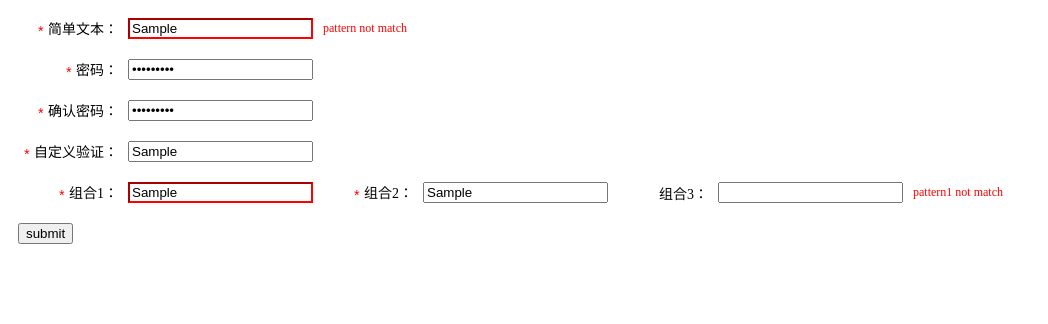
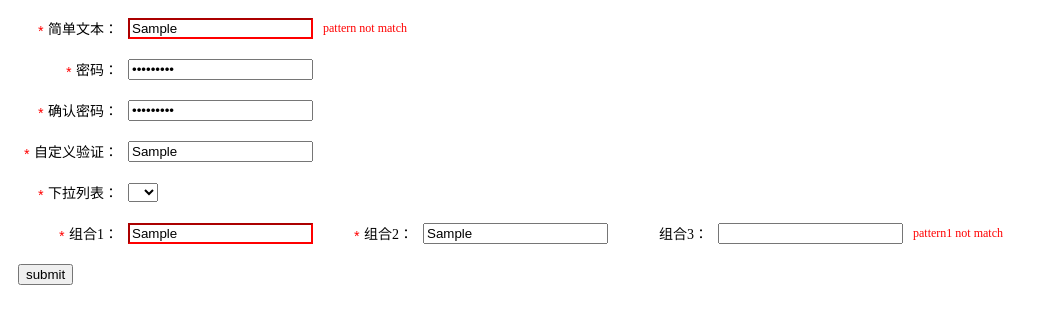
Before and after one commit to yexingxia/validator, a plain HTML site: page demo/index.html in a window 1280 px wide. Both pictures are taken after typing "Sample", "Sample123", "Sample123", "Sample", "Sample", "Sample" into the empty fields and a click on the button "submit". Shown: the whole page, without its empty margins (0-1048 px from the left). Drawn offline with Linux system fonts and the light colour scheme; no server answers.

Commit message:
separate select from input & textarea

```diff
--- a/demo/index.html
+++ b/demo/index.html
@@ -40,6 +40,16 @@
                 <div class="field-msg"></div>
             </div>
             <div class="field-group">
+                <label for="dropdown"><i class="red">*</i>下拉列表：</label>
+                <select name="dropdown" required empty="must not be empty">
+                    <option selected></option>
+                    <option>1</option>
+                    <option>2</option>
+                    <option>3</option>
+                </select>
+                <div class="field-msg"></div>
+            </div>
+            <div class="field-group">
                 <div class="subfield">
                     <label for="combo-1"><i class="red">*</i>组合1：</label>
                     <input type="text" name="combo-1" id="combo-1" required pattern="^[\d]+$" info="非空数字" empty="1 must not be empty" invalid="pattern1 not match"/>
--- a/src/validator.js
+++ b/src/validator.js
@@ -10,13 +10,16 @@ var Validator = function(form, options) {
     self.$form = $(form);
     self.options = $.extend({
         groupClass: 'field-group',
-        validEvent: 'blur.validator change.validator',//input.validator propertychange.validator',
+        blurValidEvent: 'blur.validator change.validator',
+        changeValidEvent: 'input.validator propertychange.validator',
         tipEvent: 'focus.validator',
         errorClass: 'field-error',
         msgClass: 'field-msg'
     }, options);
     self.$groups = $(self.options.groupClass, self.$form);
-    self.selector = 'input:not([novalidate]), select:not([novalidate]), textarea:not([novalidate])';
+    self.blurSelector = 'input:not([novalidate]), textarea:not([novalidate])';
+    self.changeSelector = 'select:not([novalidate])';
+    self.selector = self.blurSelector + ' ' + self.changeSelector;
     self.$fields = $(self.selector, self.$form);
     self.init();
 };
@@ -24,7 +27,11 @@ Validator.prototype = {
     constructor: Validator,
     init: function() {
         var self = this;
-        self.$form.on(self.options.validEvent, self.selector, function() {
+        self.$form.on(self.options.blurValidEvent, self.blurSelector, function() {
+            var target = $(this);
+            self.validate(target, self.gatherOpt(target));
+        })
+        .on(self.options.changeValidEvent, self.changeSelector, function() {
             var target = $(this);
             self.validate(target, self.gatherOpt(target));
         })
@@ -66,11 +73,14 @@ Validator.prototype = {
     },
     throwException: function(target, type, action, value) {
         this.eventCenter.trigger('error.validator', [{
-            mod: target.parents('[log-mod]').attr('log-mod'),
-            position: target.attr('name'),
-            action: action,
-            type: type,
-            value: value
+            target: target,
+            log: {
+                mod: target.parents('[log-mod]').attr('log-mod'),
+                position: target.attr('name'),
+                action: action,
+                type: type,
+                value: value
+            }
         }]);
     },
     validate: function(target, options) {
```
